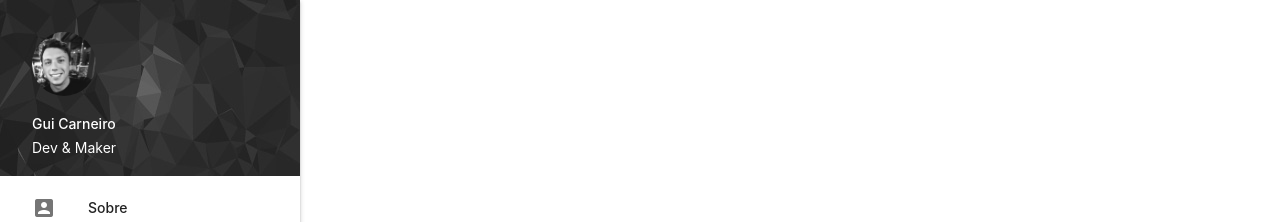
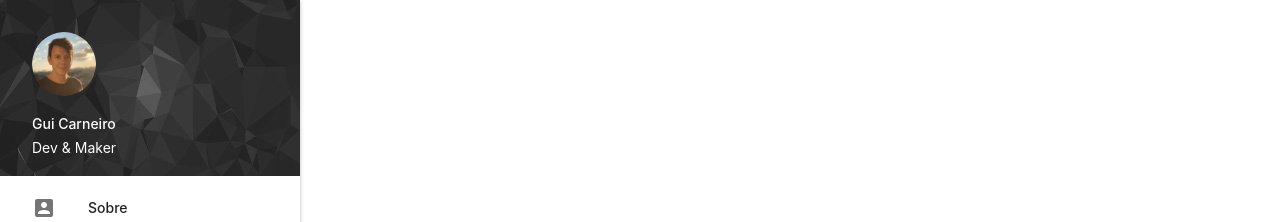
Before and after one commit to guilhermefc/my-page, a Jekyll site: the page built from index.html, in a window 1280 px wide. Shown: the top 222 px of the page. Built offline with Jekyll 4.4.1, drawn with Linux system fonts in a browser that asks for light colours; nearby versions of some CDN libraries.

Commit message:
add compressed images

```diff
--- a/_layouts/default.html
+++ b/_layouts/default.html
@@ -38,7 +38,7 @@
       <div class="background">
         <img src="/images/bg-polygon-grey-dark.jpg">
       </div>
-      <img class="circle" src="/images/selfie4.jpg">
+      <img class="circle" src="/images/gui_photo_circle.png">
       <span class="white-text name">Gui Carneiro</span>
       <span class="white-text email">Dev & Maker</span>
     </div></li>
```
Also changed, not shown: images/bg2.jpg (deleted), images/bg3.jpg (deleted), images/bg4.jpg (deleted), images/gui_photo_circle.png (added), images/idp_2020_06_compressed.png (added), images/selfie4.jpg (deleted), 3 other files.
